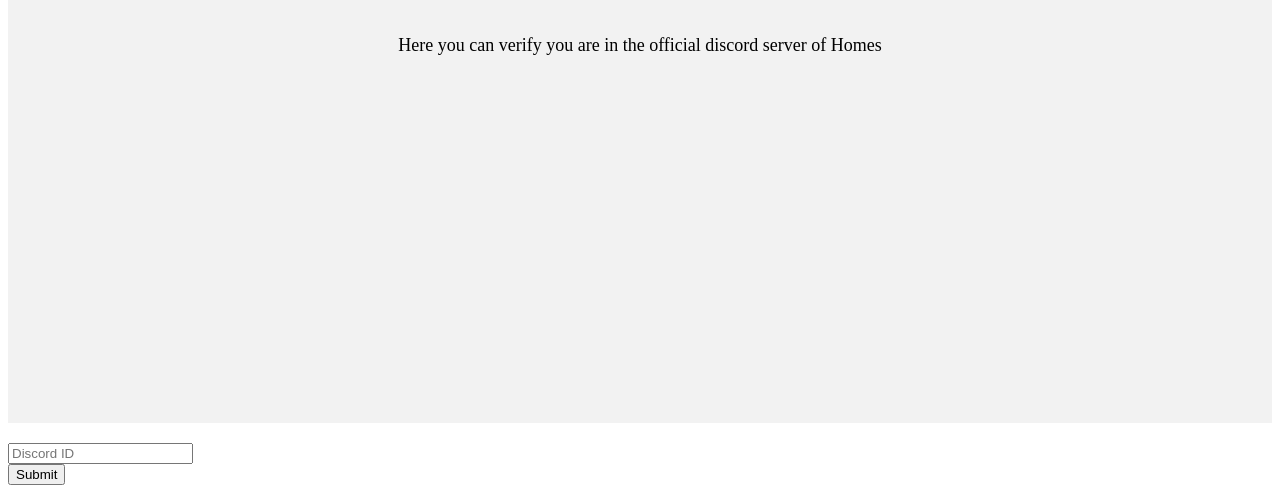
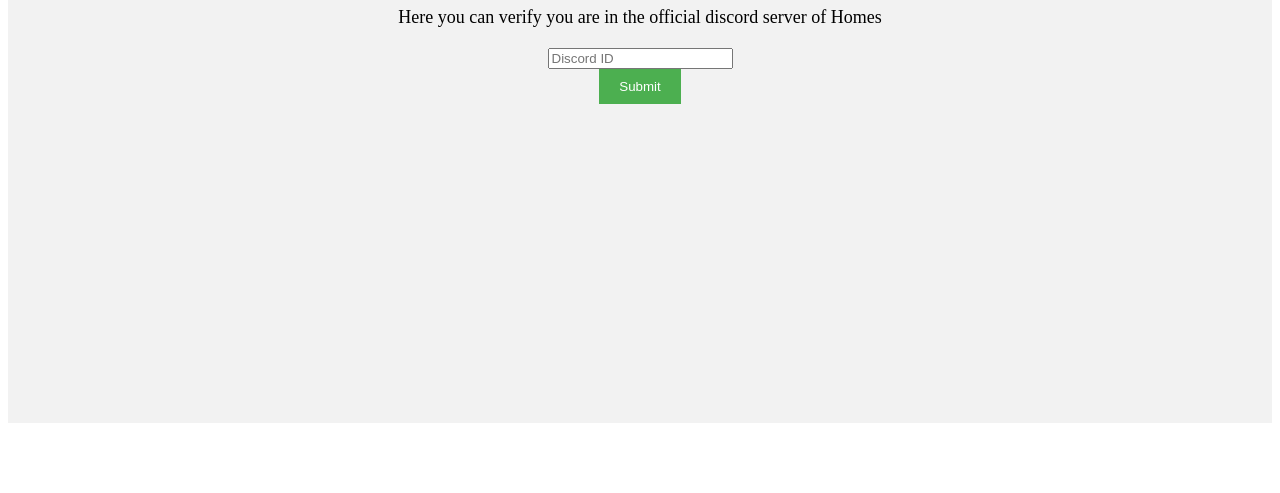
Before and after one commit to GerryMakes/HomesVerify, a plain HTML site: page index.html in a window 1280 px wide. Shown: the part 425-918 px from the top of the page. After the commit the page ends 856 px from the top, so only its background shows below. Drawn offline with Linux system fonts and the light colour scheme.

Commit message:
button update

```diff
--- a/index.html
+++ b/index.html
@@ -9,13 +9,12 @@
         <div class="container">
             <h1 id="title">Homes Verify</h1>
             <p class="description">Here you can verify you are in the official discord server of Homes</p>
-        </div>
-        <div class="form">
             <form>
                 <input type="text" placeholder="Discord ID" required>
                 <br>
                 <button type="submit" onclick="verify()">Submit</button>
             </form>
         </div>
+
     </body>
 </html>
--- a/styles.css
+++ b/styles.css
@@ -22,3 +22,10 @@
 .form {
     margin-top: 20px;
 }
+button {
+    padding: 10px 20px;
+    background-color: #4CAF50;
+    color: white;
+    border: none;
+    cursor: pointer;
+}
```
